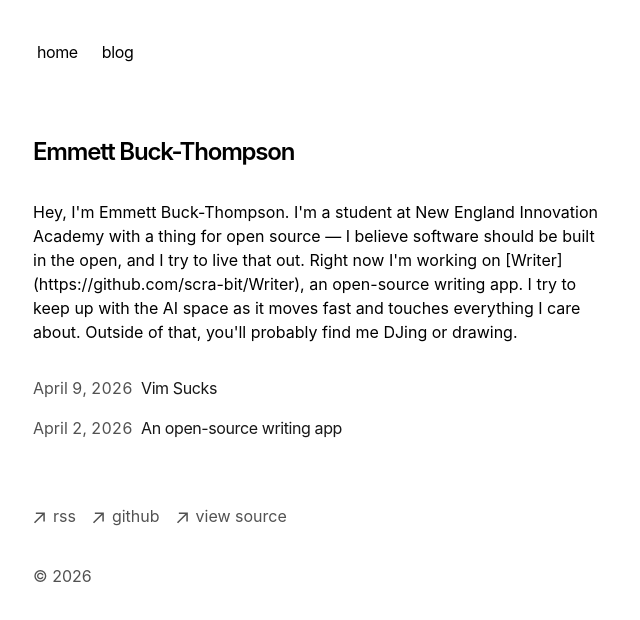
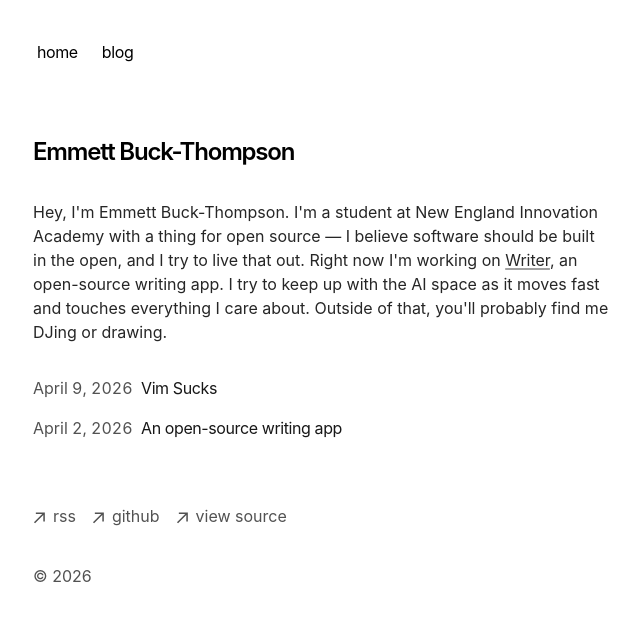
Before and after one commit to scra-bit/emmett-website, a Next.js app: page / in a window 1280 px wide. Shown: the top 620 px of the page, without its empty margins (319-959 px from the left). Built offline with nearby package versions, Linux system fonts and the light colour scheme.

Commit message:
Update page.tsx

```diff
--- a/app/page.tsx
+++ b/app/page.tsx
@@ -1,4 +1,9 @@
+import { MDXRemote } from 'next-mdx-remote/rsc'
 import { BlogPosts } from 'app/components/posts'
+
+const bioContent = `
+Hey, I'm Emmett Buck-Thompson. I'm a student at New England Innovation Academy with a thing for open source — I believe software should be built in the open, and I try to live that out. Right now I'm working on [Writer](https://github.com/scra-bit/Writer), an open-source writing app. I try to keep up with the AI space as it moves fast and touches everything I care about. Outside of that, you'll probably find me DJing or drawing.
+`
 
 export default function Page() {
   return (
@@ -6,9 +11,9 @@ export default function Page() {
       <h1 className="mb-8 text-2xl font-semibold tracking-tighter">
         Emmett Buck-Thompson
       </h1>
-      <p className="mb-4">
-        {`Hey, I'm Emmett Buck-Thompson. I'm a student at New England Innovation Academy with a thing for open source — I believe software should be built in the open, and I try to live that out. Right now I'm working on [Writer](https://github.com/scra-bit/Writer), an open-source writing app. I try to keep up with the AI space as it moves fast and touches everything I care about. Outside of that, you'll probably find me DJing or drawing.`}
-      </p>
+      <div className="mb-4 prose dark:prose-invert max-w-none">
+        <MDXRemote source={bioContent} />
+      </div>
       <div className="my-8">
         <BlogPosts />
       </div>
```
